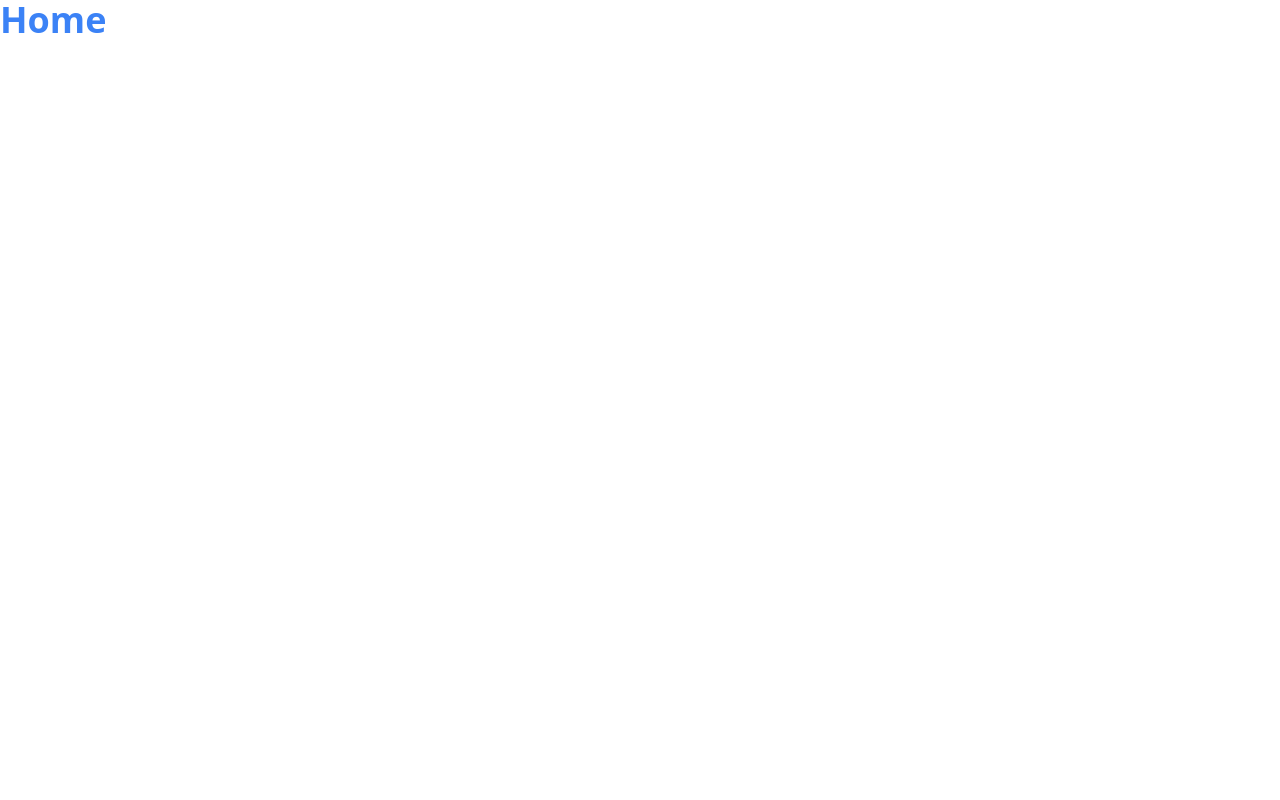
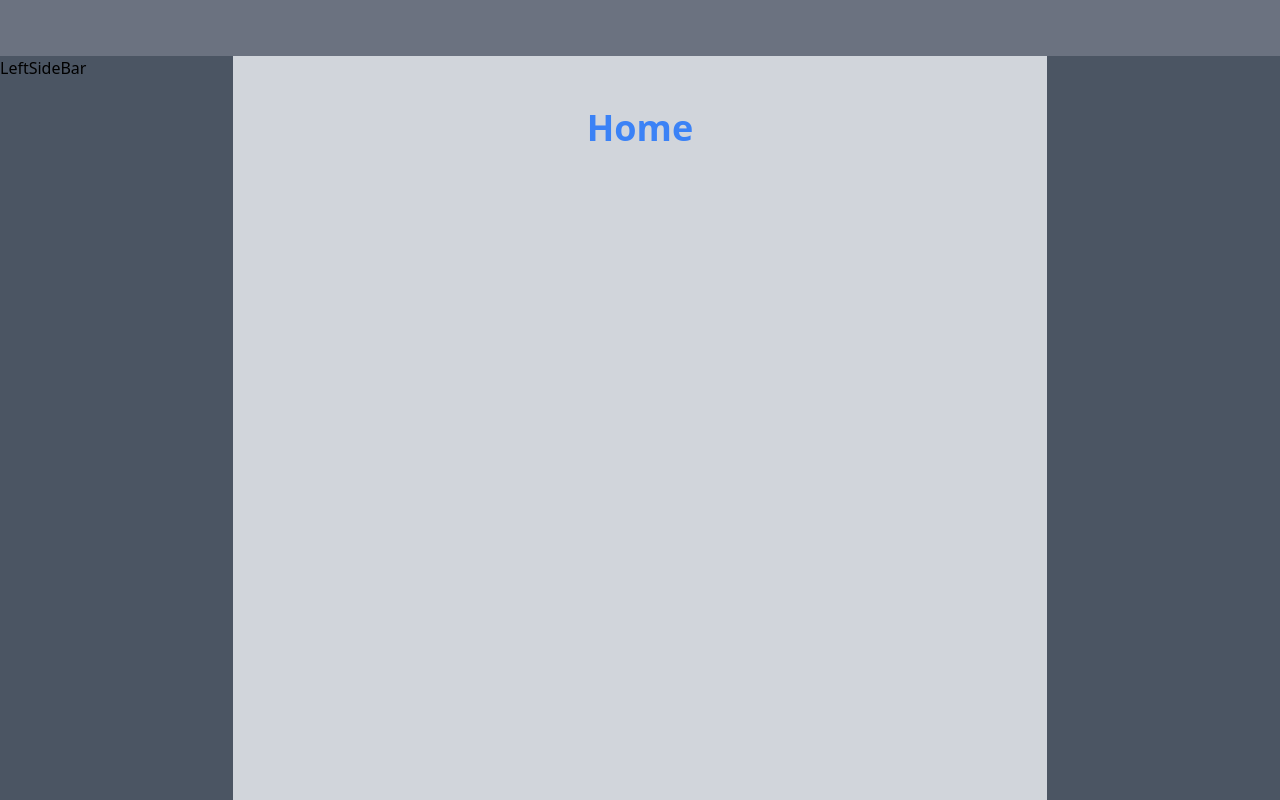
Before and after one commit to Anurag-Kochar-1/CommComm-Community-Platform, a Next.js app: page / in a window 1280 px wide. Built offline with nearby package versions, Linux system fonts and the light colour scheme.

Commit message:
HomeLayout-Basic-Added

```diff
--- /dev/null
+++ b/components/globalComponents/Header/Header.tsx
@@ -0,0 +1,11 @@
+import React from 'react'
+
+const Header = () => {
+  return (
+    <div className='fixed top-0 w-full h-[7vh] bg-gray-500 py-4 px-3 flex justify-between items-center'>
+
+    </div>
+  )
+}
+
+export default Header
--- /dev/null
+++ b/components/globalComponents/SideBars/LeftSideBar/LeftSideBar.tsx
@@ -0,0 +1,11 @@
+import React from 'react'
+
+const LeftSideBar = () => {
+  return (
+    <div className='hidden lg:inline-flex w-[20%] h-[93vh] mt-[7vh] bg-gray-600'>
+        LeftSideBar
+    </div>
+  )
+}
+
+export default LeftSideBar
--- /dev/null
+++ b/components/globalComponents/SideBars/RightSideBar/RightSideBar.tsx
@@ -0,0 +1,11 @@
+import React from 'react'
+
+const RightSideBar = () => {
+  return (
+    <div className='hidden lg:inline-flex w-[20%] h-[93vh] mt-[7vh] bg-gray-600'>
+
+    </div>
+  )
+}
+
+export default RightSideBar
--- a/components/layouts/Home/HomeLayout.tsx
+++ b/components/layouts/Home/HomeLayout.tsx
@@ -1,8 +1,31 @@
+import Head from 'next/head'
 import React from 'react'
+import Header from '../../globalComponents/Header/Header'
+import LeftSideBar from '../../globalComponents/SideBars/LeftSideBar/LeftSideBar'
+import RightSideBar from '../../globalComponents/SideBars/RightSideBar/RightSideBar'
+import BottomBar from '../../mobileGlobalComponents/BottomBar/BottomBar'
 
-const HomeLayout = () => {
+interface IHomeLayoutProps {
+  children: React.ReactNode
+}
+
+const HomeLayout = ( {children}:IHomeLayoutProps ) => {
   return (
-    <div>
+    <div className='w-full flex justify-between items-center max-h-screen overflow-hidden'>
+        <Head>
+        <title>Create Next App</title>
+        <meta name="description" content="Generated by create next app" />
+        <meta name="viewport" content="width=device-width, initial-scale=1" />
+        <link rel="icon" href="/favicon.ico" />
+      </Head>
+
+      <Header />
+
+      <LeftSideBar />
+      {children}
+      <RightSideBar />
+
+      <BottomBar />
 
     </div>
   )
--- /dev/null
+++ b/components/mobileGlobalComponents/BottomBar/BottomBar.tsx
@@ -0,0 +1,11 @@
+import React from 'react'
+
+const BottomBar = () => {
+  return (
+    <div className='lg:hidden fixed bottom-0 left-0 right-0 w-full h-[10vh] bg-gray-900 flex justify-between items-center'>
+        BottomBar
+    </div>
+  )
+}
+
+export default BottomBar
--- a/pages/index.tsx
+++ b/pages/index.tsx
@@ -1,22 +1,15 @@
-import Head from 'next/head'
 import Image from 'next/image'
 import { Inter } from '@next/font/google'
+import HomeLayout from '../components/layouts/Home/HomeLayout'
 
 const inter = Inter({ subsets: ['latin'] })
 
 export default function Home() {
   return (
-    <>
-      <Head>
-        <title>Create Next App</title>
-        <meta name="description" content="Generated by create next app" />
-        <meta name="viewport" content="width=device-width, initial-scale=1" />
-        <link rel="icon" href="/favicon.ico" />
-      </Head>
-
-      <main>
-        <h1 className='text-4xl text-blue-500 font-bold'> Home </h1>
-      </main>
-    </>
+      <HomeLayout>
+        <main className='w-full lg:w-[70%] h-[83vh] lg:h-[94vh] mt-[7vh] mb-[10vh] lg:mb-0 bg-gray-300 flex flex-col justify-start items-center'>
+          <h1 className='text-4xl text-blue-500 font-bold mt-[7vh]'> Home </h1>
+        </main>
+      </HomeLayout>
   )
 }
```
